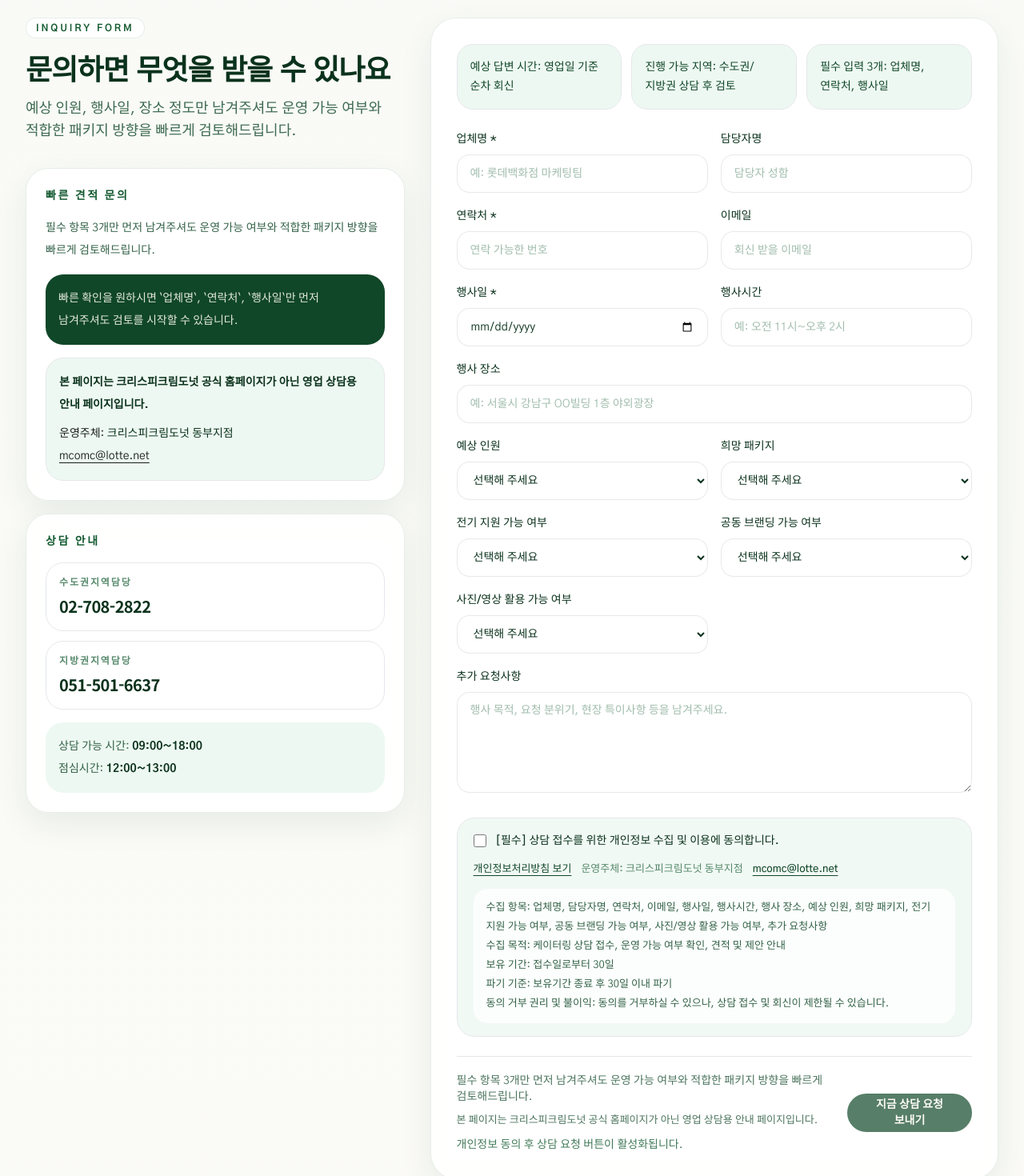
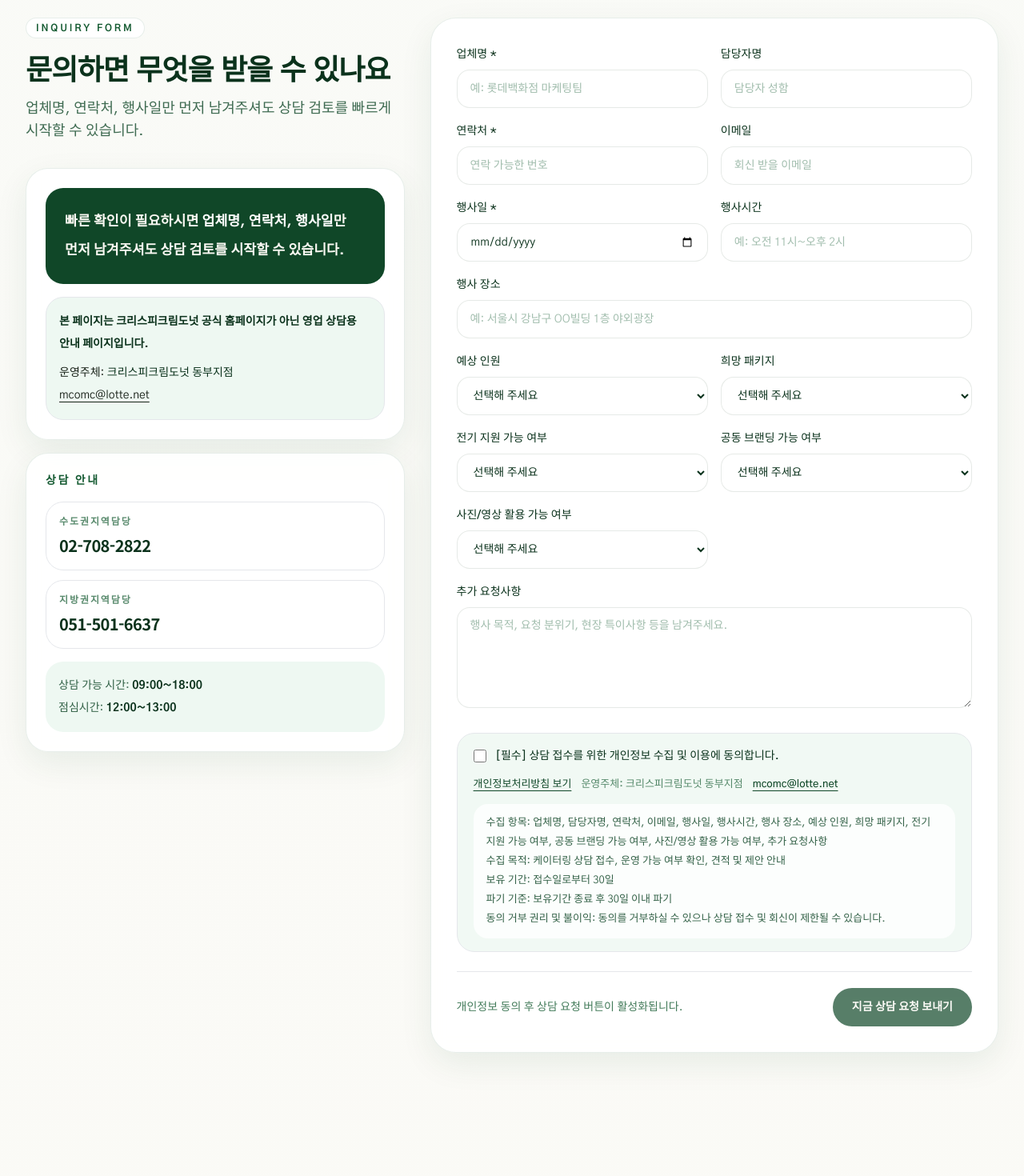
Before and after one commit to oreo4885-max/kkd-catering-landing, a Next.js app: page / in a window 1280 px wide. Shown: the part 7720-9190 px from the top of the page at 80% size. Built offline with nearby package versions, Linux system fonts and the light colour scheme.

Commit message:
문의 섹션 안내 문구 정리

```diff
--- a/app/content.ts
+++ b/app/content.ts
@@ -174,7 +174,7 @@ export const siteContent = {
       eyebrow: "Inquiry Form",
       title: "문의하면 무엇을 받을 수 있나요",
       description:
-        "예상 인원, 행사일, 장소 정도만 남겨주셔도 운영 가능 여부와 적합한 패키지 방향을 빠르게 검토해드립니다.",
+        "업체명, 연락처, 행사일만 먼저 남겨주셔도 상담 검토를 빠르게 시작할 수 있습니다.",
     },
   },
 
@@ -436,7 +436,7 @@ export const siteContent = {
 
   inquiryForm: {
     title: "빠른 견적 문의",
-    description: "필수 항목 3개만 먼저 남겨주셔도 운영 가능 여부와 적합한 패키지 방향을 빠르게 검토해드립니다.",
+    description: "업체명, 연락처, 행사일만 먼저 남겨주셔도 상담 검토를 빠르게 시작할 수 있습니다.",
     fields: [
       { name: "company", label: "업체명", type: "text", required: true },
       { name: "contactName", label: "담당자명", type: "text", required: false },
--- a/components/landing/inquiry-form.tsx
+++ b/components/landing/inquiry-form.tsx
@@ -29,22 +29,13 @@ export function InquiryForm() {
   const [message, setMessage] = useState("");
   const [privacyChecked, setPrivacyChecked] = useState(false);
 
-  const trustSignals = useMemo(
-    () => [
-      "예상 답변 시간: 영업일 기준 순차 회신",
-      "진행 가능 지역: 수도권/지방권 상담 후 검토",
-      "필수 입력 3개: 업체명, 연락처, 행사일",
-    ],
-    [],
-  );
-
   const privacyItems = useMemo(
     () => [
       "수집 항목: 업체명, 담당자명, 연락처, 이메일, 행사일, 행사시간, 행사 장소, 예상 인원, 희망 패키지, 전기 지원 가능 여부, 공동 브랜딩 가능 여부, 사진/영상 활용 가능 여부, 추가 요청사항",
       "수집 목적: 케이터링 상담 접수, 운영 가능 여부 확인, 견적 및 제안 안내",
       `보유 기간: ${legal.retentionPeriod}`,
       `파기 기준: ${legal.destructionPolicy}`,
-      "동의 거부 권리 및 불이익: 동의를 거부하실 수 있으나, 상담 접수 및 회신이 제한될 수 있습니다.",
+      "동의 거부 권리 및 불이익: 동의를 거부하실 수 있으나 상담 접수 및 회신이 제한될 수 있습니다.",
     ],
     [legal.destructionPolicy, legal.retentionPeriod],
   );
@@ -93,17 +84,6 @@ export function InquiryForm() {
 
   return (
     <form className="card-surface rounded-[28px] p-4 sm:rounded-[32px] sm:p-8" id="inquiry-form" onSubmit={handleSubmit}>
-      <div className="mb-5 grid gap-2.5 sm:mb-6 sm:grid-cols-3 sm:gap-3">
-        {trustSignals.map((item) => (
-          <div
-            key={item}
-            className="rounded-[18px] border border-forest-900/8 bg-forest-50 px-4 py-3.5 text-[13px] leading-5 text-forest-800 sm:rounded-[20px] sm:py-4 sm:text-sm sm:leading-6"
-          >
-            {item}
-          </div>
-        ))}
-      </div>
-
       <div className="grid gap-3.5 sm:grid-cols-2 sm:gap-4">
         {inquiryForm.fields.map((field) => {
           const spanClass = field.type === "textarea" || field.name === "location" ? "sm:col-span-2" : "";
@@ -186,8 +166,6 @@ export function InquiryForm() {
 
       <div className="mt-5 flex flex-col gap-3 border-t border-forest-900/8 pt-4 text-sm text-forest-800/75 sm:mt-6 sm:pt-5 sm:flex-row sm:items-center sm:justify-between">
         <div className="space-y-2">
-          <p>{inquiryForm.description}</p>
-          <p className="text-[13px] leading-6 text-forest-700/78">{legal.pageNotice}</p>
           {!privacyChecked ? <p className="text-forest-700/80">개인정보 동의 후 상담 요청 버튼이 활성화됩니다.</p> : null}
           {message ? (
             <p className={status === "success" ? "text-forest-800" : "text-kkdred"}>{message}</p>
@@ -199,7 +177,7 @@ export function InquiryForm() {
           disabled={status === "submitting" || !privacyChecked}
           className="inline-flex h-11 items-center justify-center rounded-full bg-forest-800 px-5 text-[13px] font-semibold text-cream transition hover:bg-forest-900 disabled:cursor-not-allowed disabled:opacity-70 sm:h-12 sm:px-6 sm:text-sm"
         >
-          {status === "submitting" ? "문의 전송 중.." : inquiryForm.submitLabel}
+          {status === "submitting" ? "문의 전송 중..." : inquiryForm.submitLabel}
         </button>
       </div>
     </form>
--- a/components/landing/sections/inquiry-section.tsx
+++ b/components/landing/sections/inquiry-section.tsx
@@ -12,12 +12,9 @@ export function InquirySection() {
           <div className="lg:sticky lg:top-10">
             <SectionIntro {...siteContent.sections.inquiry} />
             <div className="mt-6 card-surface rounded-[24px] p-5 sm:mt-8 sm:rounded-[28px] sm:p-6">
-              <p className="text-sm font-semibold uppercase tracking-[0.18em] text-forest-700">
-                {siteContent.inquiryForm.title}
-              </p>
-              <p className="mt-3 text-[14px] leading-6 text-forest-800/85 sm:mt-4 sm:text-sm sm:leading-7">{siteContent.inquiryForm.description}</p>
-              <div className="mt-4 rounded-[20px] bg-forest-800 px-4 py-3.5 text-[13px] leading-6 text-cream/90 sm:rounded-[22px] sm:py-4 sm:text-sm sm:leading-7">
-                빠른 확인을 원하시면 `업체명`, `연락처`, `행사일`만 먼저 남겨주셔도 검토를 시작할 수 있습니다.
+              <div className="rounded-[22px] bg-forest-800 px-5 py-5 text-base font-semibold leading-8 text-cream sm:px-6 sm:py-6 sm:text-[1.08rem] sm:leading-9">
+                빠른 확인이 필요하시면 <span className="text-white">업체명, 연락처, 행사일</span>만 먼저 남겨주셔도
+                상담 검토를 시작할 수 있습니다.
               </div>
               <div className="mt-4 rounded-[20px] border border-forest-900/8 bg-forest-50 px-4 py-3.5 text-[13px] leading-6 text-forest-800/88 sm:rounded-[22px] sm:py-4 sm:text-sm sm:leading-7">
                 <p className="font-semibold text-forest-900">{legal.pageNotice}</p>
```
